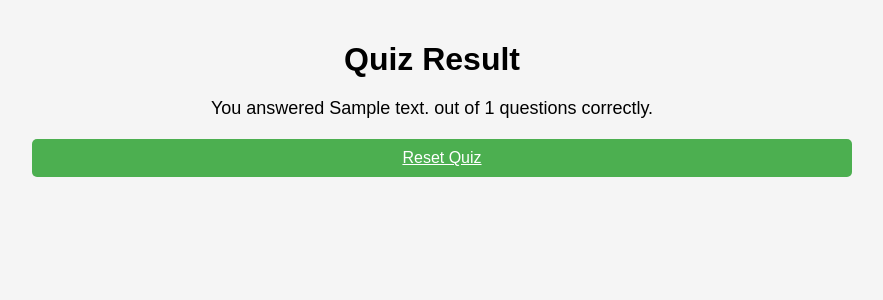
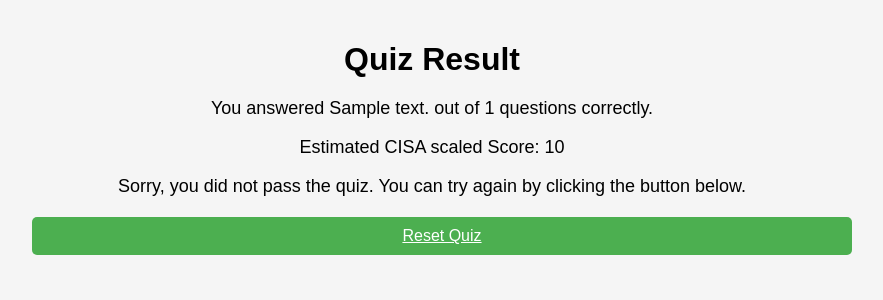
Before and after one commit to ayol377/cisa-quiz, a Flask app: template templates/result.html in a window 1280 px wide. Shown: the top 300 px of the page, without its empty margins (208-1091 px from the left). Run offline with Flask 3, Linux system fonts and the light colour scheme; the template is opened without the code that fills it: most values are stand-ins (such as "Sample title", 1, 10 or a date in 2020); some libraries are stand-ins or nearby versions.

Commit message:
est cisa scaled score

```diff
--- a/app.py
+++ b/app.py
@@ -10,6 +10,24 @@
 
 # Constants
 QUESTIONS_PER_QUIZ = 20  # Set constant for number of questions
+
+def calculate_cisa_score(correct: int, total: int) -> int:
+    """
+    Calculate estimated CISA scaled score (200-800 range) from raw score.
+
+    Args:
+        correct (int): Number of correct answers
+        total (int): Total number of questions
+
+    Returns:
+        int: Scaled score between 200-800
+    """
+    if correct < 0 or total <= 0 or correct > total:
+        raise ValueError("Invalid input values")
+
+    scale_range = 600  # 800 - 200
+    scaled_score = round((correct / total) * scale_range + 200)
+    return scaled_score
 
 # Initialize the quiz state
 def init_quiz():
@@ -76,11 +94,11 @@
                                     total_questions=len(questions))
             else:
                 # No more questions, render the final result
-                p = (correct_answers / len(questions))
-                p = max(200, int(p * 800))
+                score = calculate_cisa_score(correct_answers, len(questions))
                 return render_template('result.html',
                                     total_questions=len(questions),
-                                    correct_answers=correct_answers)
+                                    correct_answers=correct_answers,
+                                    score=score)
 
         elif request.method == 'GET' and 'reset' in request.args:
             # Reset the quiz state
--- a/templates/result.html
+++ b/templates/result.html
@@ -40,6 +40,12 @@
     <div class="container">
         <h1>Quiz Result</h1>
         <p>You answered {{ correct_answers }} out of {{ total_questions }} questions correctly.</p>
+        <p>Estimated CISA scaled Score: {{ score }}</p>
+        {% if score > 450 %}
+            <p>Congratulations! You passed the quiz!</p>
+        {% else %}
+            <p>Sorry, you did not pass the quiz. You can try again by clicking the button below.</p>
+        {% endif %}
         <a href="{{ url_for('quiz', reset=true) }}" class="reset-btn">Reset Quiz</a>
     </div>
 </body>
```
